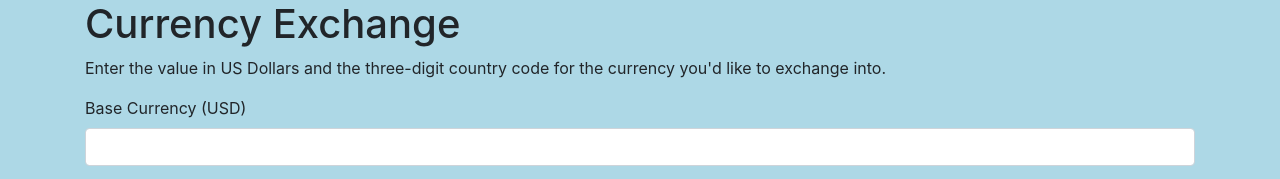
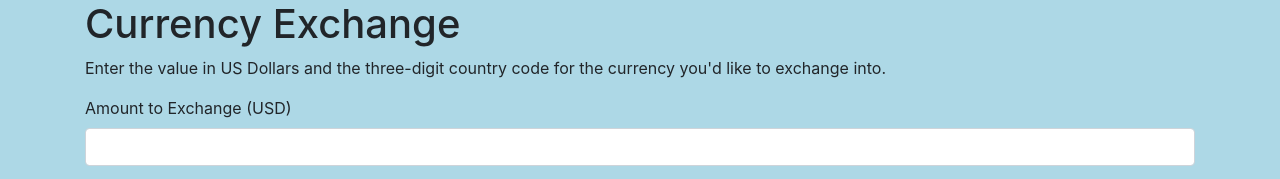
Before and after one commit to kirstenopstad/currency-exchange, a website built with webpack: page src/index.html in a window 1280 px wide. Shown: the top 179 px of the page. Built offline with nearby package versions, Linux system fonts and the light colour scheme.

Commit message:
Clarify input language in index

```diff
--- a/src/index.html
+++ b/src/index.html
@@ -10,7 +10,7 @@
     <form id="exchange-form">
       <!-- User Input: base currency (USD) -->
       <div class="mb-3">
-        <label for="input-base-currency" class="form-label">Base Currency (USD)</label>
+        <label for="input-base-currency" class="form-label">Amount to Exchange (USD)</label>
         <input id="input-base-currency" type="number" class="form-control" aria-label="Amount (to the nearest dollar)">
       </div>
       <!-- User Input: exchange currency name -->
```
